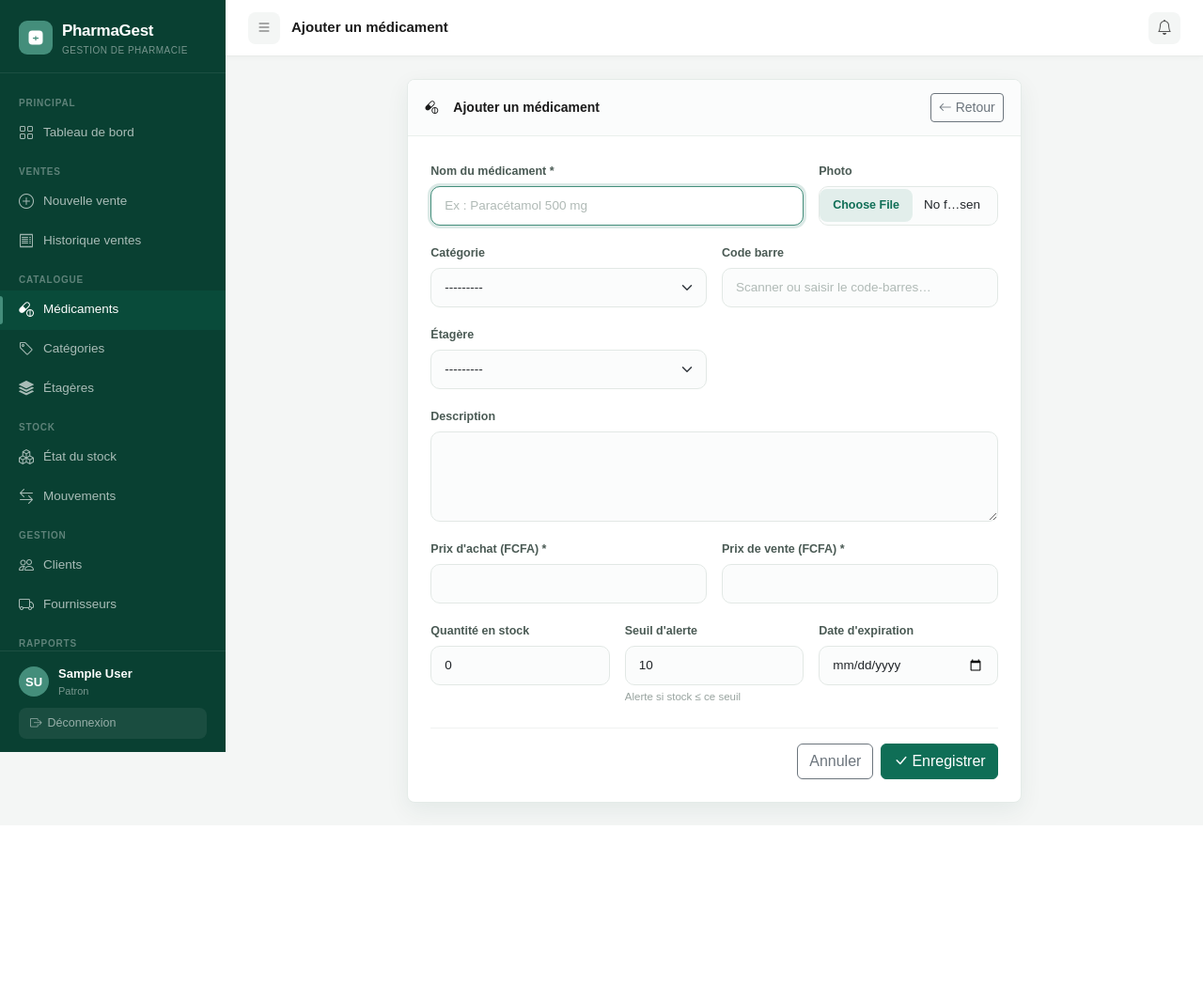
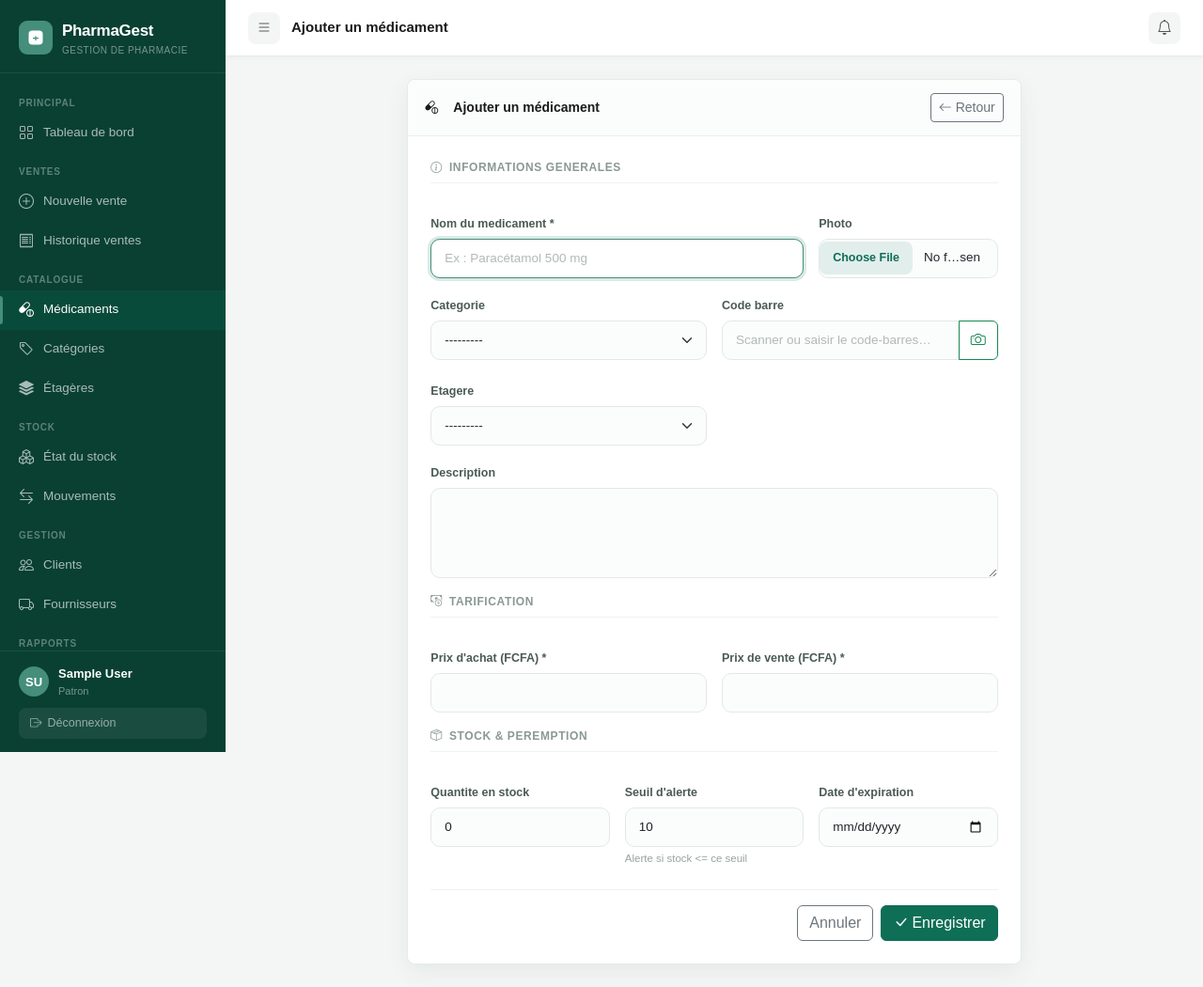
Before and after one commit to issa1299/pharmacie-gestion, a Django app: page /medicaments/ajouter/ in a window 1280 px wide. Shown: the whole page at 94% size. Before the commit the page ends 877 px from the top, so only its background shows below. Run offline with Django 5.2, Linux system fonts and the light colour scheme; the visitor is signed in with stand-in values (Sample User, id 1); data comes from the database, SQL or seed files in the repository; data that the repository does not hold is empty; some libraries are stand-ins or nearby versions.

Commit message:
Ajout medicament: scanner code-barres + auto-remplissage FDA

```diff
--- a/pharmacie_project/templates/medicaments/form.html
+++ b/pharmacie_project/templates/medicaments/form.html
@@ -1,6 +1,20 @@
 {% extends 'base.html' %}
+{% load static %}
 {% block title %}{{ titre }} — PharmaGest{% endblock %}
 {% block page_title %}{{ titre }}{% endblock %}
+
+{% block extra_css %}
+<style>
+  .scan-zone {
+    display: none; margin-top: 10px; border-radius: 10px; overflow: hidden;
+    border: 2px dashed var(--primary); background: #F4F8F6;
+  }
+  .scan-zone.active { display: block; }
+  .scan-msg {
+    padding: 10px; text-align: center; font-size: 12px; color: var(--primary); font-weight: 600;
+  }
+</style>
+{% endblock %}
 
 {% block content %}
 <div class="row justify-content-center">
@@ -13,13 +27,16 @@
         </a>
       </div>
       <div class="p-4">
-        <form method="post" enctype="multipart/form-data">
+        <form method="post" enctype="multipart/form-data" id="form-medicament">
           {% csrf_token %}
 
           <div class="row g-3">
+            <div class="col-12">
+              <div class="form-section-title"><i class="bi bi-info-circle"></i>Informations generales</div>
+            </div>
             <!-- Nom -->
             <div class="col-md-8">
-              <label class="form-label fw-semibold">Nom du médicament *</label>
+              <label class="form-label fw-semibold">Nom du medicament *</label>
               {{ form.nom }}
               {% if form.nom.errors %}
               <div class="text-danger small mt-1">{{ form.nom.errors }}</div>
@@ -35,18 +52,29 @@
               {% endif %}
             </div>
 
-            <!-- Catégorie + Code barre -->
+            <!-- Categorie + Code barre -->
             <div class="col-md-6">
-              <label class="form-label fw-semibold">Catégorie</label>
+              <label class="form-label fw-semibold">Categorie</label>
               {{ form.categorie }}
             </div>
             <div class="col-md-6">
               <label class="form-label fw-semibold">Code barre</label>
-              {{ form.code_barre }}
+              <div class="input-group">
+                {{ form.code_barre }}
+                <button type="button" class="btn btn-outline-success" id="btn-scan-form" title="Scanner code-barres">
+                  <i class="bi bi-camera"></i>
+                </button>
+              </div>
+              <div id="scan-zone-form" class="scan-zone">
+                <div id="scan-region-form"></div>
+                <div class="scan-msg"><i class="bi bi-camera me-1"></i>Directionnez le code-barres du medicament</div>
+              </div>
+              <div id="scan-result" class="mt-1" style="font-size:12px;"></div>
             </div>
-            <!-- Étagère -->
+
+            <!-- Etagere -->
             <div class="col-md-6">
-              <label class="form-label fw-semibold">Étagère</label>
+              <label class="form-label fw-semibold">Etagere</label>
               {{ form.etagere }}
             </div>
 
@@ -57,6 +85,9 @@
             </div>
 
             <!-- Prix -->
+            <div class="col-12">
+              <div class="form-section-title"><i class="bi bi-cash-coin"></i>Tarification</div>
+            </div>
             <div class="col-md-6">
               <label class="form-label fw-semibold">Prix d'achat ({{ site_params.devise }}) *</label>
               {{ form.prix_achat }}
@@ -73,14 +104,17 @@
             </div>
 
             <!-- Stock -->
+            <div class="col-12">
+              <div class="form-section-title"><i class="bi bi-box-seam"></i>Stock & peremption</div>
+            </div>
             <div class="col-md-4">
-              <label class="form-label fw-semibold">Quantité en stock</label>
+              <label class="form-label fw-semibold">Quantite en stock</label>
               {{ form.quantite_stock }}
             </div>
             <div class="col-md-4">
               <label class="form-label fw-semibold">Seuil d'alerte</label>
               {{ form.seuil_alerte }}
-              <div class="form-text">Alerte si stock ≤ ce seuil</div>
+              <div class="form-text">Alerte si stock <= ce seuil</div>
             </div>
             <div class="col-md-4">
               <label class="form-label fw-semibold">Date d'expiration</label>
@@ -104,16 +138,77 @@
     </div>
   </div>
 </div>
+{% endblock %}
 
 {% block extra_js %}
+<script src="{% static 'js/html5-qrcode.min.js' %}"></script>
 <script>
-  // Ajouter la classe Bootstrap à tous les champs du formulaire
-  document.querySelectorAll('input, select, textarea').forEach(el => {
-    if (!el.classList.contains('btn') && el.type !== 'hidden') {
-      el.classList.add(el.tagName === 'SELECT' ? 'form-select' : 'form-control');
+(function() {
+  var btnScan = document.getElementById('btn-scan-form');
+  var zone = document.getElementById('scan-zone-form');
+  var result = document.getElementById('scan-result');
+  var codeBarreInput = document.querySelector('input[name="code_barre"]');
+  var nomInput = document.querySelector('input[name="nom"]');
+  var descInput = document.querySelector('textarea[name="description"]');
+  var scanner = null;
+  var running = false;
+
+  btnScan.addEventListener('click', function() {
+    if (running) { stopScanner(); return; }
+    zone.classList.add('active');
+    btnScan.innerHTML = '<i class="bi bi-stop-circle"></i>';
+    btnScan.classList.remove('btn-outline-success');
+    btnScan.classList.add('btn-outline-danger');
+
+    if (!scanner) scanner = new Html5Qrcode('scan-region-form');
+    scanner.start(
+      { facingMode: 'environment' },
+      { fps: 10, qrbox: { width: 280, height: 100 }, aspectRatio: 2.0 },
+      function(code) {
+        codeBarreInput.value = code;
+        result.innerHTML = '<span style="color:#27AE60;"><i class="bi bi-check-circle me-1"></i>Code-barres ' + code + ' detecte</span>';
+        stopScanner();
+        chercherProduit(code);
+      },
+      function() {}
+    ).then(function() { running = true; })
+     .catch(function() {
+       result.innerHTML = '<span style="color:#C0392B;"><i class="bi bi-x-circle me-1"></i>Camera non disponible</span>';
+       stopScanner();
+     });
+  });
+
+  function stopScanner() {
+    if (scanner && running) {
+      scanner.stop().then(function() { scanner.clear(); }).catch(function() {});
     }
-  });
+    running = false;
+    zone.classList.remove('active');
+    btnScan.innerHTML = '<i class="bi bi-camera"></i>';
+    btnScan.classList.remove('btn-outline-danger');
+    btnScan.classList.add('btn-outline-success');
+  }
+
+  function chercherProduit(code) {
+    result.innerHTML = '<span style="color:#888;"><i class="bi bi-search me-1"></i>Recherche du medicament...</span>';
+    fetch('https://api.fda.gov/drug/ndc.json?search=description:' + code + '&limit=1')
+      .then(function(r) { return r.json(); })
+      .then(function(d) {
+        if (d.results && d.results.length > 0) {
+          var med = d.results[0];
+          var nom = med.openfda && med.openfda.brand_name ? med.openfda.brand_name[0] : (med.generic_name || med.product_name || '');
+          var desc = (med.description || '').substring(0, 200);
+          if (nom && !nomInput.value) nomInput.value = nom;
+          if (desc && descInput && !descInput.value) descInput.value = desc;
+          result.innerHTML = '<span style="color:#27AE60;"><i class="bi bi-check-circle me-1"></i>' + nom + ' trouve et rempli automatiquement</span>';
+        } else {
+          result.innerHTML = '<span style="color:#E67E22;"><i class="bi bi-info-circle me-1"></i>Code ' + code + ' non trouve dans la base FDA. Remplissez les champs manuellement.</span>';
+        }
+      })
+      .catch(function() {
+        result.innerHTML = '<span style="color:#E67E22;"><i class="bi bi-info-circle me-1"></i>Code ' + code + ' scanned. Remplissez les champs manuellement.</span>';
+      });
+  }
+})();
 </script>
 {% endblock %}
-
-{% endblock %}
```
